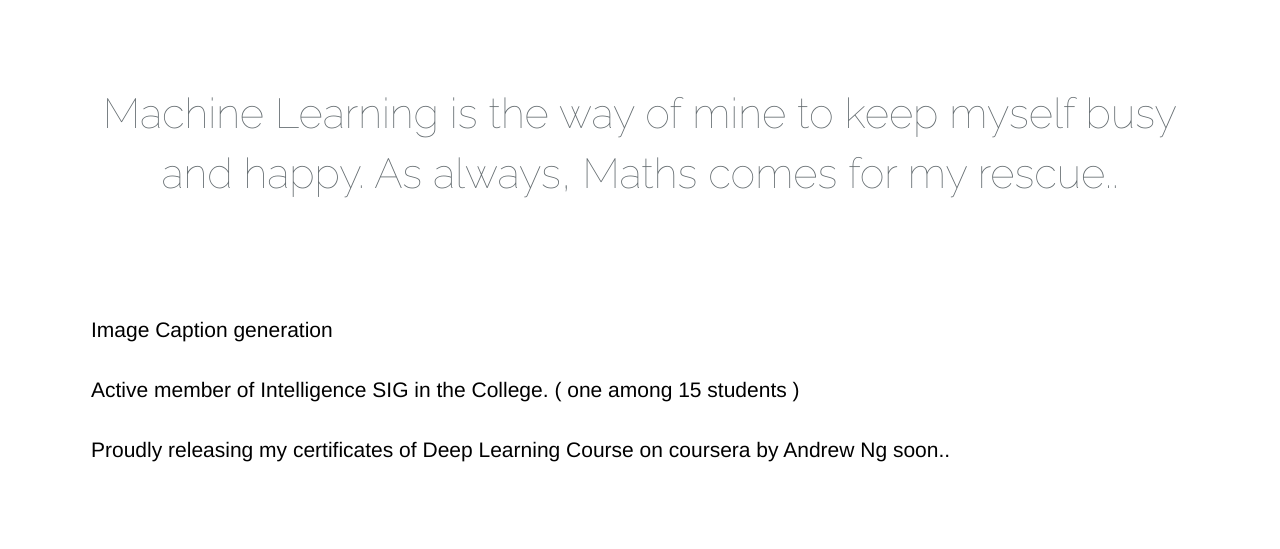
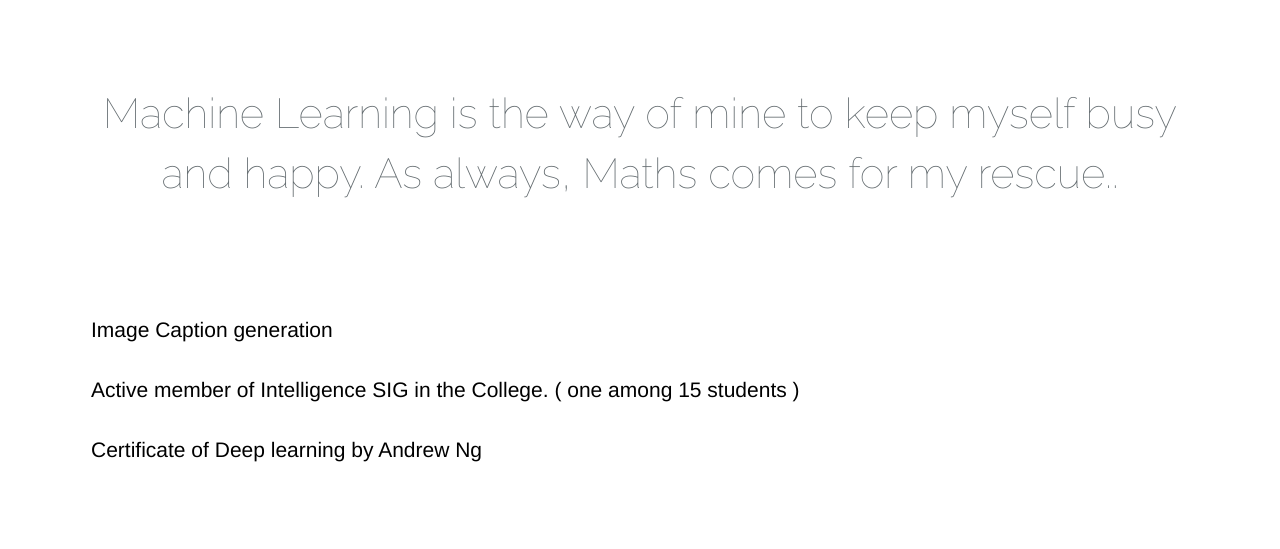
Before and after one commit to mananpoddar/mananpoddar.github.io, a plain HTML site: page ml.html in a window 1280 px wide. Drawn offline with nearby package versions, Linux system fonts and the light colour scheme; a web font is replaced by a local one.

Commit message:
certificate andrewng

```diff
--- a/ml.html
+++ b/ml.html
@@ -45,8 +45,8 @@
     Active member of Intelligence SIG in the College. ( one among 15 students )
     <br>
     <br>
-Proudly releasing my certificates of Deep Learning Course on coursera by Andrew Ng soon..
-
+<a target="_blank" href="https://www.coursera.org/account/accomplishments/records/LMS6E755EDJ5">Certificate of Deep learning by Andrew Ng
+</a>
     <br><br><br>
     </div>
 
```
